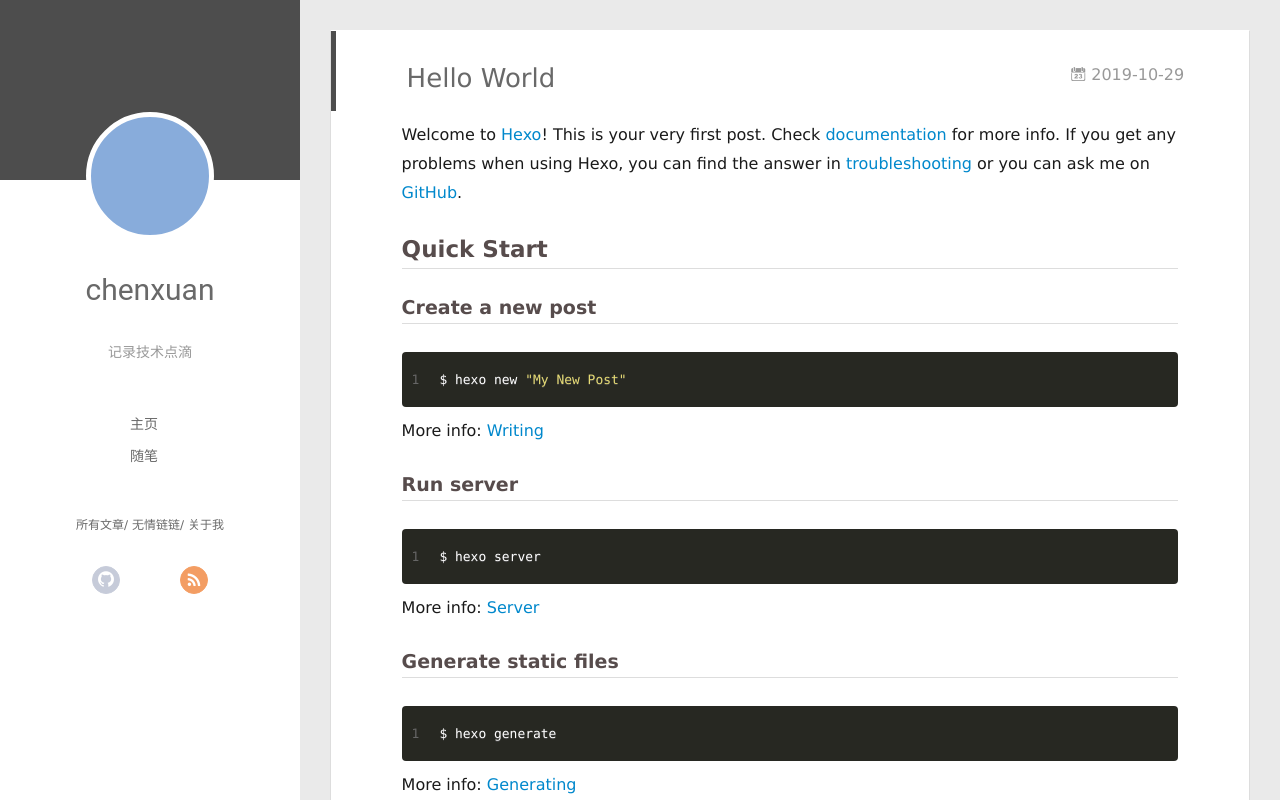
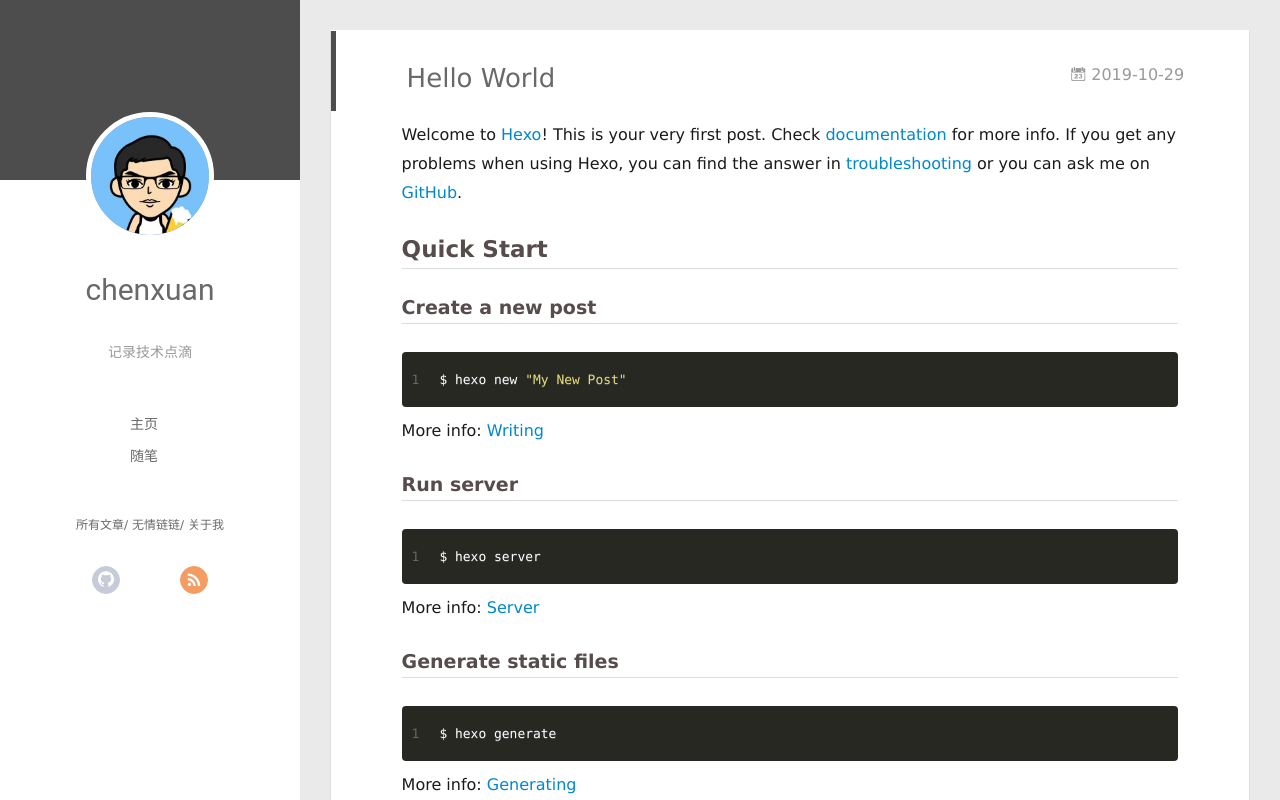
Before and after one commit to aeman/aeman.github.io, a plain HTML site: page 2019/10/29/hello-world/index.html in a window 1280 px wide. Drawn offline with Linux system fonts and the light colour scheme; some icons are missing.

Commit message:
Site updated: 2019-10-31 13:41:18

```diff
--- a/2019/10/29/hello-world/index.html
+++ b/2019/10/29/hello-world/index.html
@@ -45,7 +45,7 @@
 <div class="intrude-less">
 	<header id="header" class="inner">
 		<a href="/" class="profilepic">
-			<img src="" class="js-avatar">
+			<img src="/avatar.jpg" class="js-avatar">
 		</a>
 		<hgroup>
 		  <h1 class="header-author"><a href="/">chenxuan</a></h1>
@@ -103,7 +103,7 @@
 	<div class="intrude-less">
 		<header id="header" class="inner">
 			<div class="profilepic">
-				<img src="" class="js-avatar">
+				<img src="/avatar.jpg" class="js-avatar">
 			</div>
 			<hgroup>
 			  <h1 class="header-author js-header-author">chenxuan</h1>
```
Also changed, not shown: about/index.html (+2 -2 lines), archives/2019/10/index.html (+2 -2 lines), archives/2019/index.html (+2 -2 lines), archives/index.html (+2 -2 lines), index.html (+2 -2 lines), link/index.html (+2 -2 lines), avatar.jpg (added).
